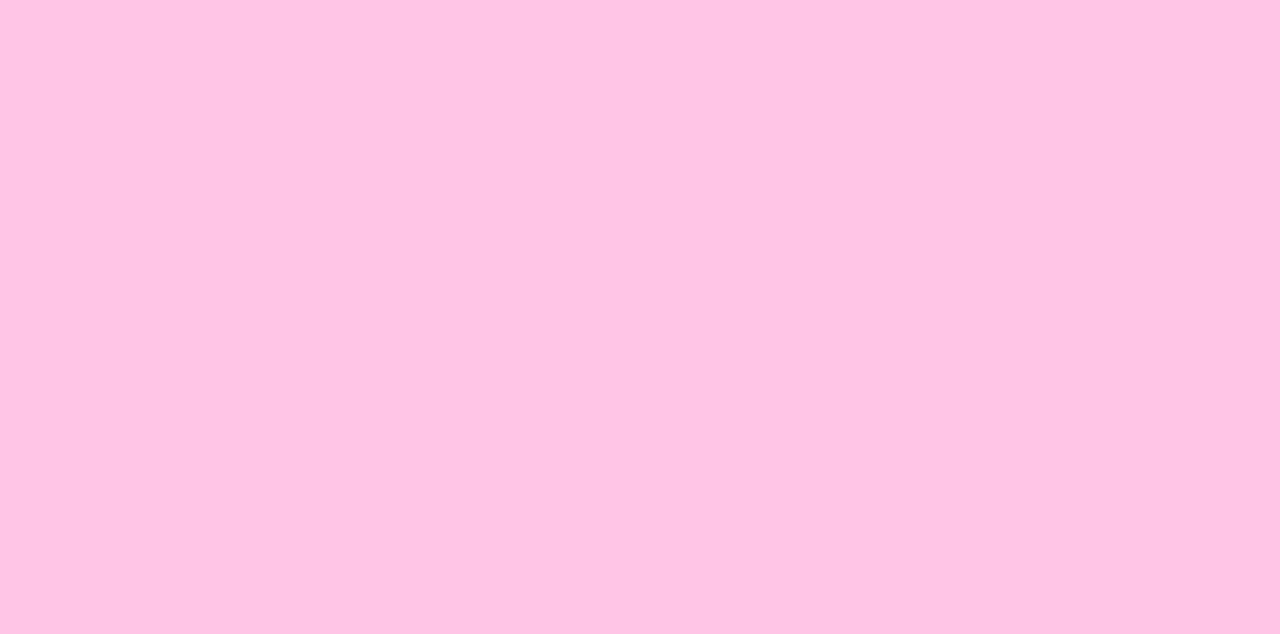
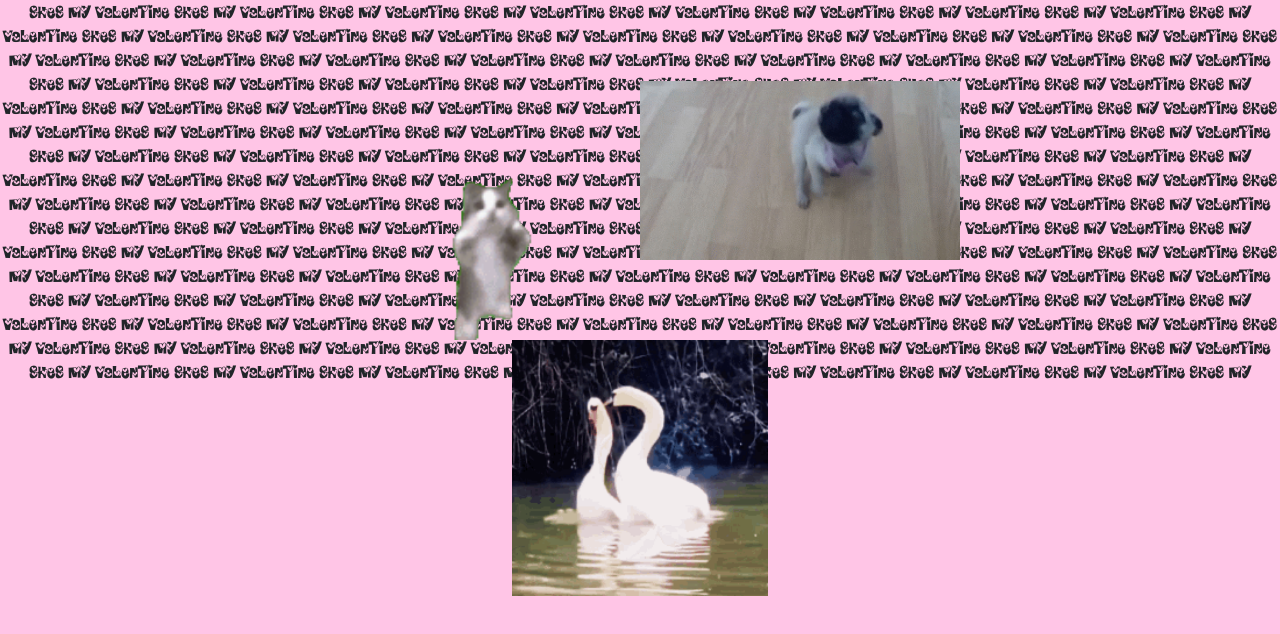
Before and after one commit to mmunozvaltierra/mmunozvaltierra.github.io, a React (Create React App) app: page /yesyesyes in a window 1280 px wide. Before the commit this address had no page. Shown: the top 634 px of the page. Built offline with nearby package versions, Linux system fonts and the light colour scheme.

Commit message:
Initial yes page

```diff
--- a/src/Routes.js
+++ b/src/Routes.js
@@ -2,6 +2,7 @@ import {BrowserRouter as Router, Routes, Route } from "react-router-dom";
 
 import { ValentinesPage } from "./pages/ValentinesPage"
 import { Landing } from "./pages/Landing";
+import { YesPage } from "./pages/YesPage";
 
 export const Routing = () => {
     return (
@@ -9,6 +10,7 @@ export const Routing = () => {
             <Routes>
                 <Route path="/lovemeplease" element={<ValentinesPage/>} />
                 <Route path="/happy6months" element={<Landing/>} />
+                <Route path="/yesyesyes" element={<YesPage/>} />
             </Routes>
         </Router>
     )
--- a/src/pages/Landing.js
+++ b/src/pages/Landing.js
@@ -10,6 +10,8 @@ export const Landing = () => {
             <Link to="/lovemeplease">
                 <button>
                     <img src={heart} />
+                    <br/>
+                    ILY
                 </button>
             </Link>
         </div>
--- a/src/pages/ValentinesPage.js
+++ b/src/pages/ValentinesPage.js
@@ -1,3 +1,4 @@
+import { Link } from 'react-router-dom';
 import cat1 from '../images/flowerCat1.jpg'
 import cat2 from '../images/flowerCat2.jpg'
 
@@ -5,13 +6,23 @@ export const ValentinesPage = () => {
     return (
         <div style={{textAlign: 'center', fontFamily: 'Hearts'}}>
             <h1>Will you be my valentine??? </h1>
+
             <img src={cat1} style={{maxHeight: '300px'}} />
             <img src={cat2} style={{maxHeight: '300px'}} />
+
             <br />
-            <button>
+
+            <Link to="/yesyesyes">
+                <button style={{margin: '10px'}}>
+                    Yes!!!
+                </button>
+            </Link>
+
+            <Link to="/doYouMeanIt?">
+            <button style={{margin: '10px'}}>
+                No I hate you. Die.
             </button>
-            <button>
-            </button>
+            </Link>
         </div>
     );
 }
--- /dev/null
+++ b/src/pages/YesPage.js
@@ -0,0 +1,54 @@
+import cat from '../images/happy-cat.gif'
+import dog from '../images/happy-dog.gif'
+import geese from '../images/lovey-geese.gif'
+
+export const YesPage = () => {
+    return (
+        <div style={{textAlign: 'center', fontFamily:"Hearts"}}>
+            <p style={{zIndex: -1, position: 'absolute'}}>
+                SHES MY VALENTINE SHES MY VALENTINE SHES MY VALENTINE SHES MY VALENTINE
+                SHES MY VALENTINE SHES MY VALENTINE SHES MY VALENTINE SHES MY VALENTINE
+                SHES MY VALENTINE SHES MY VALENTINE SHES MY VALENTINE SHES MY VALENTINE
+                SHES MY VALENTINE SHES MY VALENTINE SHES MY VALENTINE SHES MY VALENTINE
+                SHES MY VALENTINE SHES MY VALENTINE SHES MY VALENTINE SHES MY VALENTINE
+                SHES MY VALENTINE SHES MY VALENTINE SHES MY VALENTINE SHES MY VALENTINE
+                SHES MY VALENTINE SHES MY VALENTINE SHES MY VALENTINE SHES MY VALENTINE
+                SHES MY VALENTINE SHES MY VALENTINE SHES MY VALENTINE SHES MY VALENTINE
+                SHES MY VALENTINE SHES MY VALENTINE SHES MY VALENTINE SHES MY VALENTINE
+                SHES MY VALENTINE SHES MY VALENTINE SHES MY VALENTINE SHES MY VALENTINE
+                SHES MY VALENTINE SHES MY VALENTINE SHES MY VALENTINE SHES MY VALENTINE
+                SHES MY VALENTINE SHES MY VALENTINE SHES MY VALENTINE SHES MY VALENTINE
+                SHES MY VALENTINE SHES MY VALENTINE SHES MY VALENTINE SHES MY VALENTINE
+                SHES MY VALENTINE SHES MY VALENTINE SHES MY VALENTINE SHES MY VALENTINE
+                SHES MY VALENTINE SHES MY VALENTINE SHES MY VALENTINE SHES MY VALENTINE
+                SHES MY VALENTINE SHES MY VALENTINE SHES MY VALENTINE SHES MY VALENTINE
+                SHES MY VALENTINE SHES MY VALENTINE SHES MY VALENTINE SHES MY VALENTINE
+                SHES MY VALENTINE SHES MY VALENTINE SHES MY VALENTINE SHES MY VALENTINE
+                SHES MY VALENTINE SHES MY VALENTINE SHES MY VALENTINE SHES MY VALENTINE
+                SHES MY VALENTINE SHES MY VALENTINE SHES MY VALENTINE SHES MY VALENTINE
+                SHES MY VALENTINE SHES MY VALENTINE SHES MY VALENTINE SHES MY VALENTINE
+                SHES MY VALENTINE SHES MY VALENTINE SHES MY VALENTINE SHES MY VALENTINE
+                SHES MY VALENTINE SHES MY VALENTINE SHES MY VALENTINE SHES MY VALENTINE
+                SHES MY VALENTINE SHES MY VALENTINE SHES MY VALENTINE SHES MY VALENTINE
+                SHES MY VALENTINE SHES MY VALENTINE SHES MY VALENTINE SHES MY VALENTINE
+                SHES MY VALENTINE SHES MY VALENTINE SHES MY VALENTINE SHES MY VALENTINE
+                SHES MY VALENTINE SHES MY VALENTINE SHES MY VALENTINE SHES MY VALENTINE
+                SHES MY VALENTINE SHES MY VALENTINE SHES MY VALENTINE SHES MY VALENTINE
+                SHES MY VALENTINE SHES MY VALENTINE SHES MY VALENTINE SHES MY VALENTINE
+                SHES MY VALENTINE SHES MY VALENTINE SHES MY VALENTINE SHES MY VALENTINE
+                SHES MY VALENTINE SHES MY VALENTINE SHES MY VALENTINE SHES MY VALENTINE
+                SHES MY VALENTINE SHES MY VALENTINE SHES MY VALENTINE SHES MY VALENTINE
+                SHES MY VALENTINE SHES MY VALENTINE SHES MY VALENTINE SHES MY VALENTINE
+                SHES MY VALENTINE SHES MY VALENTINE SHES MY VALENTINE SHES MY VALENTINE
+                SHES MY VALENTINE SHES MY VALENTINE SHES MY VALENTINE SHES MY VALENTINE
+            </p>
+
+            <img style={{width: '25%'}} src={cat} />
+            <img style={{width: '25%'}} src={dog} />
+
+            <br/>
+
+            <img style={{width: '20%'}} src={geese} />
+        </div>
+    );
+}
```
Also changed, not shown: src/pages/NoPage.js (added, +45 -0 lines), src/images/happy-dog.gif (added), src/images/lovey-geese.gif (added).
